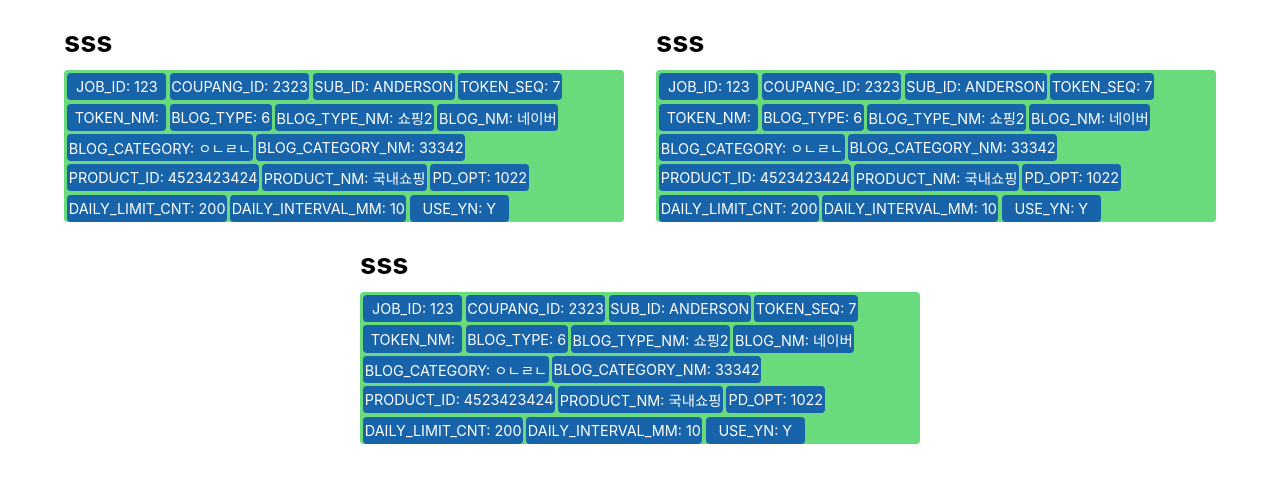
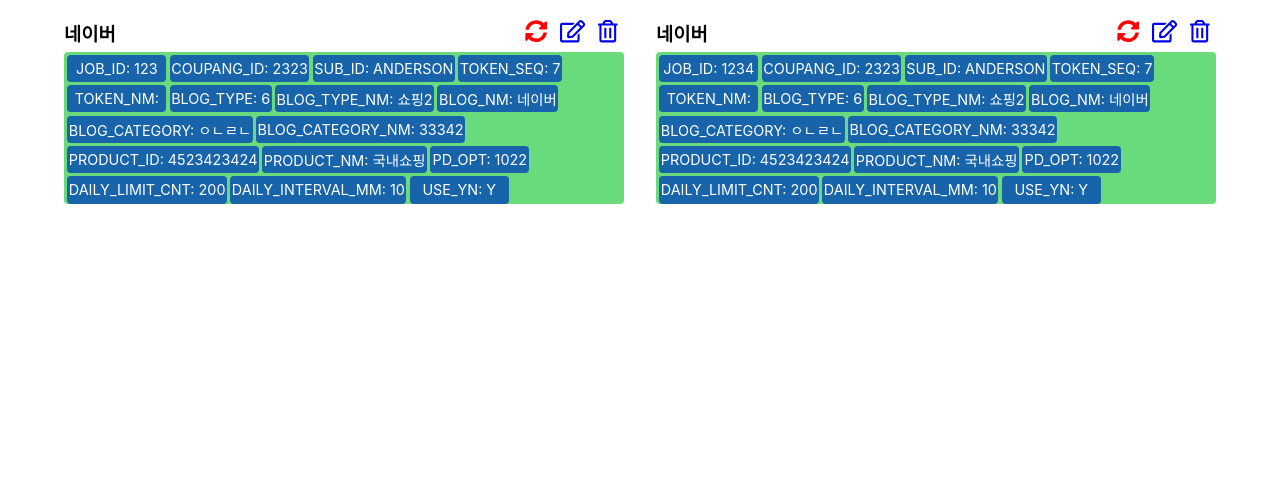
Before and after one commit to antnf3/blog-admin, a React (Create React App) app: page / in a window 1280 px wide. Shown: the top 482 px of the page. Built offline with nearby package versions, Linux system fonts and the light colour scheme.

Commit message:
react-router-dom, react-reducer, fontaweseme 추가

```diff
--- a/src/App.tsx
+++ /dev/null
@@ -1,15 +0,0 @@
-import React, { Fragment } from "react";
-import "./App.css";
-import Box from "./components/Box";
-
-function App() {
-  return (
-    <Fragment>
-      <Box />
-      <Box />
-      <Box />
-    </Fragment>
-  );
-}
-
-export default App;
--- /dev/null
+++ b/src/components/App.tsx
@@ -0,0 +1,16 @@
+import React from "react";
+import { BrowserRouter as Router, Route } from "react-router-dom";
+import "./App.css";
+import Home from "../routes/Home";
+import Detail from "../routes/Detail";
+
+function App() {
+  return (
+    <Router>
+      <Route path="/" exact component={Home} />
+      <Route path="/:id" exact component={Detail} />
+    </Router>
+  );
+}
+
+export default App;
--- a/src/components/Box.tsx
+++ b/src/components/Box.tsx
@@ -1,13 +1,27 @@
-import React, { useState, useEffect, Fragment } from "react";
+import React from "react";
 import styled from "styled-components";
-import Label, { TxtProps } from "./Label";
-
+import Label from "./Label";
+import { faEdit, faTrashAlt } from "@fortawesome/free-regular-svg-icons";
+import { faSyncAlt } from "@fortawesome/free-solid-svg-icons";
+import { FontAwesomeIcon } from "@fortawesome/react-fontawesome";
+import { Link } from "react-router-dom";
 const StyOutBox = styled.div`
   margin: 0 1rem;
 `;
-const StyTitle = styled.h2`
+const StyHeader = styled.div`
+  display: flex;
+  flex-direction: row;
+  justify-content: space-between;
+  align-items: center;
+`;
+const StyTitle = styled.h3`
   color: #000;
-  font-size: 1.8rem;
+`;
+const StyleHeaderRight = styled.div`
+  svg {
+    margin: 0 0.4rem;
+    font-size: 1.4rem;
+  }
 `;
 const StyBox = styled.div`
   display: flex;
@@ -19,39 +33,32 @@ const StyBox = styled.div`
   border-radius: 4px;
 `;
 
-const data = [
-  {
-    JOB_ID: "123",
-    COUPANG_ID: "2323",
-    SUB_ID: "ANDERSON",
-    TOKEN_SEQ: 7,
-    TOKEN_NM: "",
-    BLOG_TYPE: "6",
-    BLOG_TYPE_NM: "쇼핑2",
-    BLOG_NM: "네이버",
-    BLOG_CATEGORY: "ㅇㄴㄹㄴ",
-    BLOG_CATEGORY_NM: "33342",
-    PRODUCT_ID: "4523423424",
-    PRODUCT_NM: "국내쇼핑",
-    PD_OPT: "1022",
-    DAILY_LIMIT_CNT: 200,
-    DAILY_INTERVAL_MM: 10,
-    USE_YN: "Y",
-  },
-];
-
-function Box() {
-  const [text, setText] = useState<any>({});
-  useEffect(() => {
-    setText(data[0]);
-  }, []);
-
+function Box({ data }: any) {
+  const click = () => {
+    console.log("click");
+  };
   return (
     <StyOutBox>
-      <StyTitle>sss</StyTitle>
+      <StyHeader>
+        <StyTitle>{data.BLOG_NM}</StyTitle>
+        <StyleHeaderRight>
+          <FontAwesomeIcon
+            icon={faSyncAlt}
+            onClick={click}
+            style={{ cursor: "pointer", color: "red" }}
+          />
+          <Link to="/1234">
+            <FontAwesomeIcon icon={faEdit} />
+          </Link>
+          <Link to="/1235">
+            <FontAwesomeIcon icon={faTrashAlt} />
+          </Link>
+        </StyleHeaderRight>
+      </StyHeader>
+
       <StyBox>
-        {Object.keys(text).map((key) => (
-          <Label key={key} name={key} value={text[key]} />
+        {Object.keys(data).map((key) => (
+          <Label key={key} name={key} value={data[key]} />
         ))}
       </StyBox>
     </StyOutBox>
--- a/src/components/Label.tsx
+++ b/src/components/Label.tsx
@@ -15,7 +15,7 @@ const StyDiv = styled.div`
   padding: 0 0.1rem;
 `;
 
-export interface TxtProps {
+interface TxtProps {
   name: string;
   value: string;
 }
--- a/src/index.tsx
+++ b/src/index.tsx
@@ -1,8 +1,10 @@
 import React from "react";
 import ReactDOM from "react-dom";
 import "./index.css";
-import App from "./App";
+import App from "./components/App";
 import { createGlobalStyle } from "styled-components";
+import { Provider } from "react-redux";
+import store from "./store";
 
 const GlobalStyle = createGlobalStyle`
   #root {
@@ -13,9 +15,11 @@ const GlobalStyle = createGlobalStyle`
   }
 `;
 ReactDOM.render(
-  <React.StrictMode>
-    <GlobalStyle />
-    <App />
-  </React.StrictMode>,
+  <Provider store={store}>
+    <React.StrictMode>
+      <GlobalStyle />
+      <App />
+    </React.StrictMode>
+  </Provider>,
   document.getElementById("root")
 );
--- /dev/null
+++ b/src/routes/Detail.tsx
@@ -0,0 +1,7 @@
+import React from "react";
+
+function Detail() {
+  return <div>detail</div>;
+}
+
+export default Detail;
--- /dev/null
+++ b/src/routes/Home.tsx
@@ -0,0 +1,23 @@
+import React, { Fragment } from "react";
+import Box from "../components/Box";
+import { connect } from "react-redux";
+import { JobState } from "../store";
+import { RouteComponentProps } from "react-router-dom";
+
+interface HomeProps extends RouteComponentProps<any> {
+  data: JobState[];
+}
+function Home({ data }: HomeProps) {
+  return (
+    <Fragment>
+      {data.map((str: any) => (
+        <Box key={str.JOB_ID} data={str} />
+      ))}
+    </Fragment>
+  );
+}
+
+function mapStateToProps(state: JobState[]) {
+  return { data: state };
+}
+export default connect(mapStateToProps, null)(Home);
--- /dev/null
+++ b/src/store.tsx
@@ -0,0 +1,76 @@
+import { configureStore, PayloadAction, createSlice } from "@reduxjs/toolkit";
+
+export const ADD = "ADD";
+export const DELETE = "DELETE";
+
+export interface JobState {
+  JOB_ID: string;
+  COUPANG_ID: string;
+  SUB_ID: string;
+  TOKEN_SEQ: number;
+  TOKEN_NM: string;
+  BLOG_TYPE: string;
+  BLOG_TYPE_NM: string;
+  BLOG_NM: string;
+  BLOG_CATEGORY: string;
+  BLOG_CATEGORY_NM: string;
+  PRODUCT_ID: string;
+  PRODUCT_NM: string;
+  PD_OPT: string;
+  DAILY_LIMIT_CNT: number;
+  DAILY_INTERVAL_MM: number;
+  USE_YN: string;
+}
+const initialJobState: JobState[] = [
+  {
+    JOB_ID: "123",
+    COUPANG_ID: "2323",
+    SUB_ID: "ANDERSON",
+    TOKEN_SEQ: 7,
+    TOKEN_NM: "",
+    BLOG_TYPE: "6",
+    BLOG_TYPE_NM: "쇼핑2",
+    BLOG_NM: "네이버",
+    BLOG_CATEGORY: "ㅇㄴㄹㄴ",
+    BLOG_CATEGORY_NM: "33342",
+    PRODUCT_ID: "4523423424",
+    PRODUCT_NM: "국내쇼핑",
+    PD_OPT: "1022",
+    DAILY_LIMIT_CNT: 200,
+    DAILY_INTERVAL_MM: 10,
+    USE_YN: "Y",
+  },
+  {
+    JOB_ID: "1234",
+    COUPANG_ID: "2323",
+    SUB_ID: "ANDERSON",
+    TOKEN_SEQ: 7,
+    TOKEN_NM: "",
+    BLOG_TYPE: "6",
+    BLOG_TYPE_NM: "쇼핑2",
+    BLOG_NM: "네이버",
+    BLOG_CATEGORY: "ㅇㄴㄹㄴ",
+    BLOG_CATEGORY_NM: "33342",
+    PRODUCT_ID: "4523423424",
+    PRODUCT_NM: "국내쇼핑",
+    PD_OPT: "1022",
+    DAILY_LIMIT_CNT: 200,
+    DAILY_INTERVAL_MM: 10,
+    USE_YN: "Y",
+  },
+];
+
+// createSlice
+const toDos = createSlice({
+  name: "jobReducer",
+  initialState: initialJobState,
+  reducers: {
+    add: (state: JobState[], action: PayloadAction<string>) => [...state],
+    remove: (state: JobState[], action: PayloadAction<number>) => [...state],
+  },
+});
+
+const store = configureStore({ reducer: toDos.reducer });
+// export { addToDo, deleteToDo };
+export const { add, remove } = toDos.actions;
+export default store;
```
Also changed, not shown: package.json (+8 -0 lines), src/components/App.css (renamed from src/App.css), 1 other file (tests, documents, lock files or other folders).
